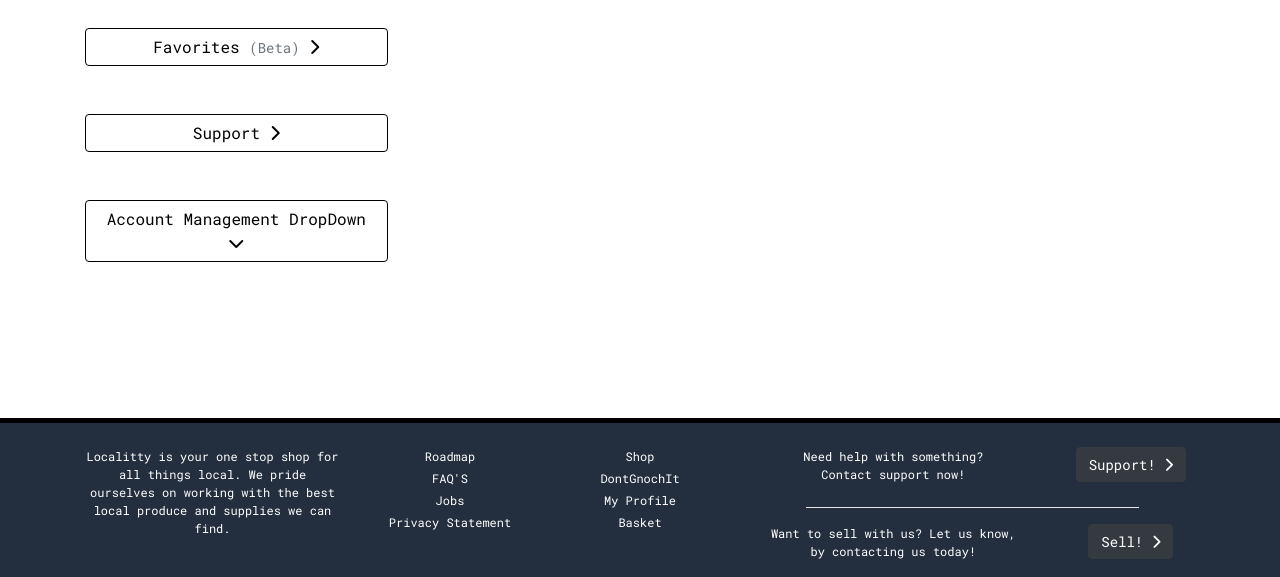
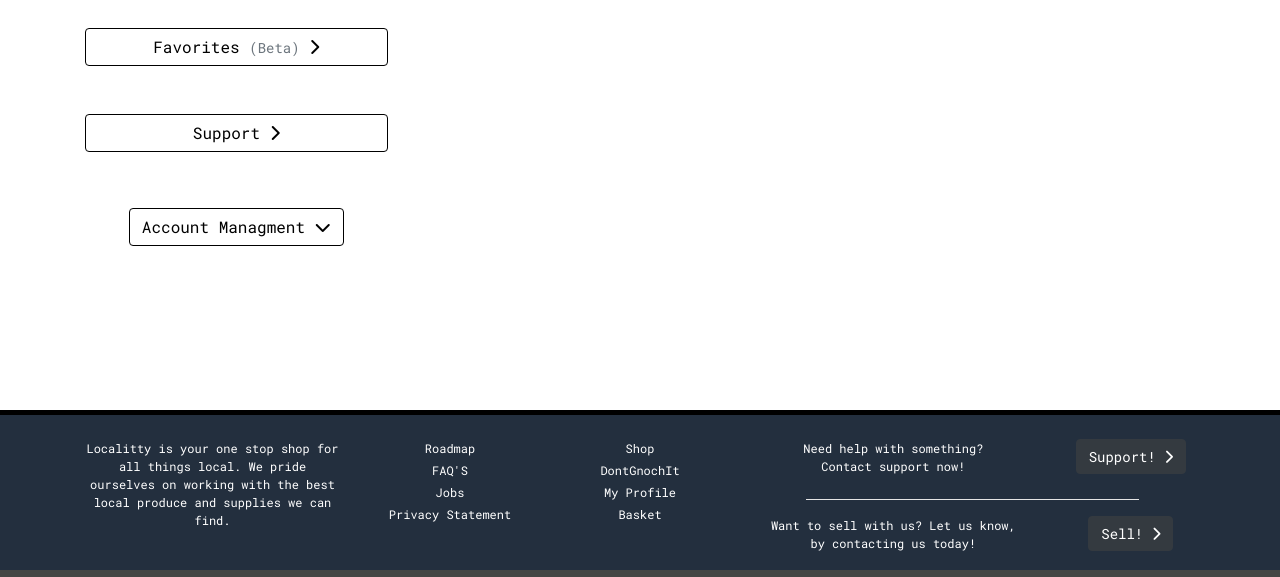
Before and after one commit to Mrekyle/ci-project-5, a Django app: template profiles/templates/profile.html in a window 1280 px wide. Shown: the part 370-947 px from the top of the page. Run offline with Django 3.2, Linux system fonts and the light colour scheme; the template is opened without the code that fills it, so the values that code supplies are empty; some libraries are stand-ins or nearby versions.

Commit message:
Added account managment features to profile dashboard

```diff
--- a/profiles/templates/profile.html
+++ b/profiles/templates/profile.html
@@ -55,16 +55,31 @@
             </div>
             <div class="row text-center mb-5">
                 <div class="col-7">
-                    <a href="#" aria-label="Opens the users previous orders page"
+                    <a href="{% url 'support' %}" aria-label="Opens the users previous orders page"
                     class="btn btn-outline-black w-100">Support
                     <i class="fas fa-chevron-right"></i></a>
                 </div>
             </div>
             <div class="row text-center mb-5">
                 <div class="col-7">
-                    <a href="#" aria-label="Opens the users previous orders page"
-                    class="btn btn-outline-black w-100">Account Management DropDown
-                    <i class="fas fa-chevron-down"></i></a>
+                    <nav class="navbar navbar-expand-lg navbar-light w-100">
+                        <button class="navbar-toggler btn btn-outline-black" type="button" data-toggle="collapse" data-target="#main-nav" aria-controls="main-nav" aria-expanded="false" aria-label="Toggle Navigation">
+                            <span class="navbar-toggler-icon"></span>
+                        </button>
+                        <div class="collapse navbar-collapse text-center" id="main-nav">
+                            <ul class="navbar-nav w-auto mx-auto">
+                                <li class="nav-item dropdown">
+                                    <a class="btn btn-outline-black" href="#" id="all-products-link" data-toggle="dropdown" aria-haspopup="true" aria-expanded="false">
+                                        Account Managment <i class="fas fa-chevron-down"></i>
+                                    </a>
+                                    <div class="dropdown-menu border-1" aria-labelledby="all-products-link">
+                                        <a href="{% url 'account_change_password' %}" class="dropdown-item">Change Password</a>
+                                        <a href="{% url 'account_email' %}" class="dropdown-item ">Change Email</a>
+                                    </div>
+                                </li>
+                            </ul>
+                        </div>
+                    </nav>
                 </div>
             </div>
 
```
Also changed, not shown: notes.txt (+10 -8 lines), db.sqlite3.
